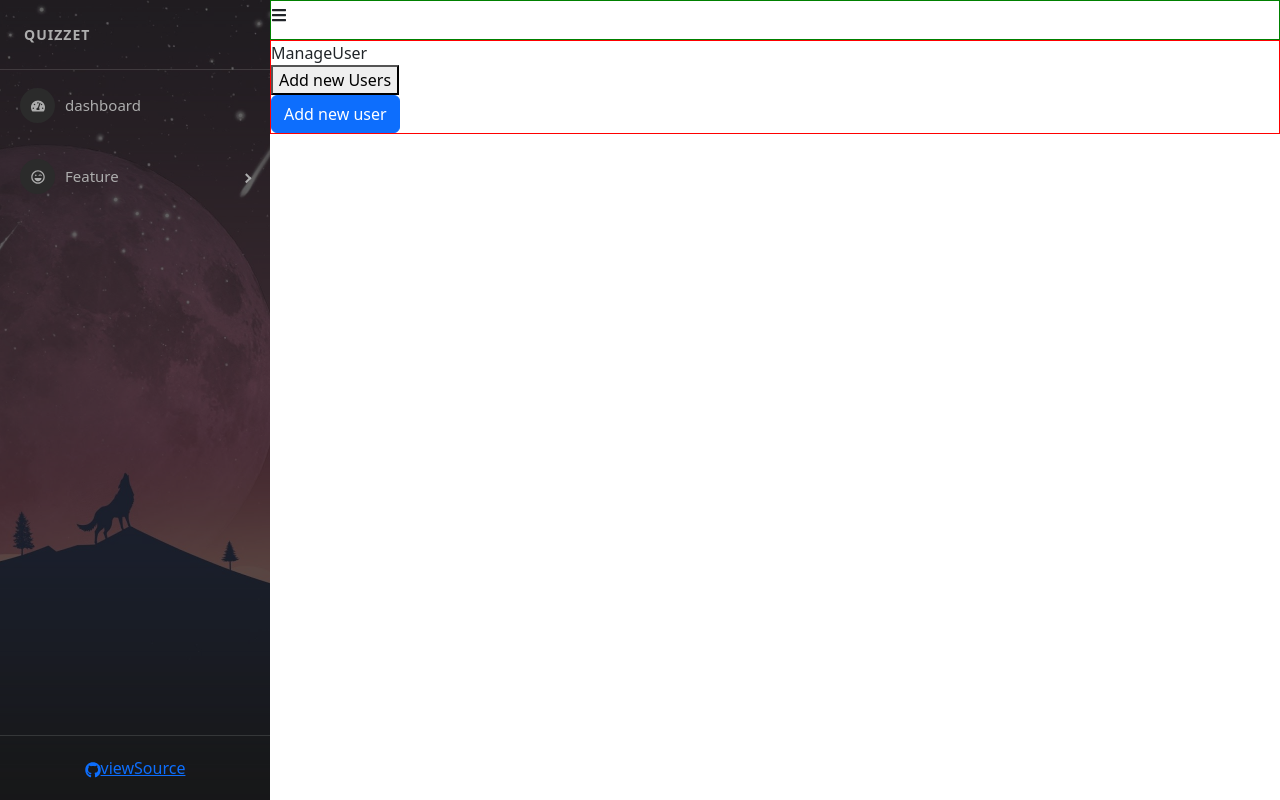
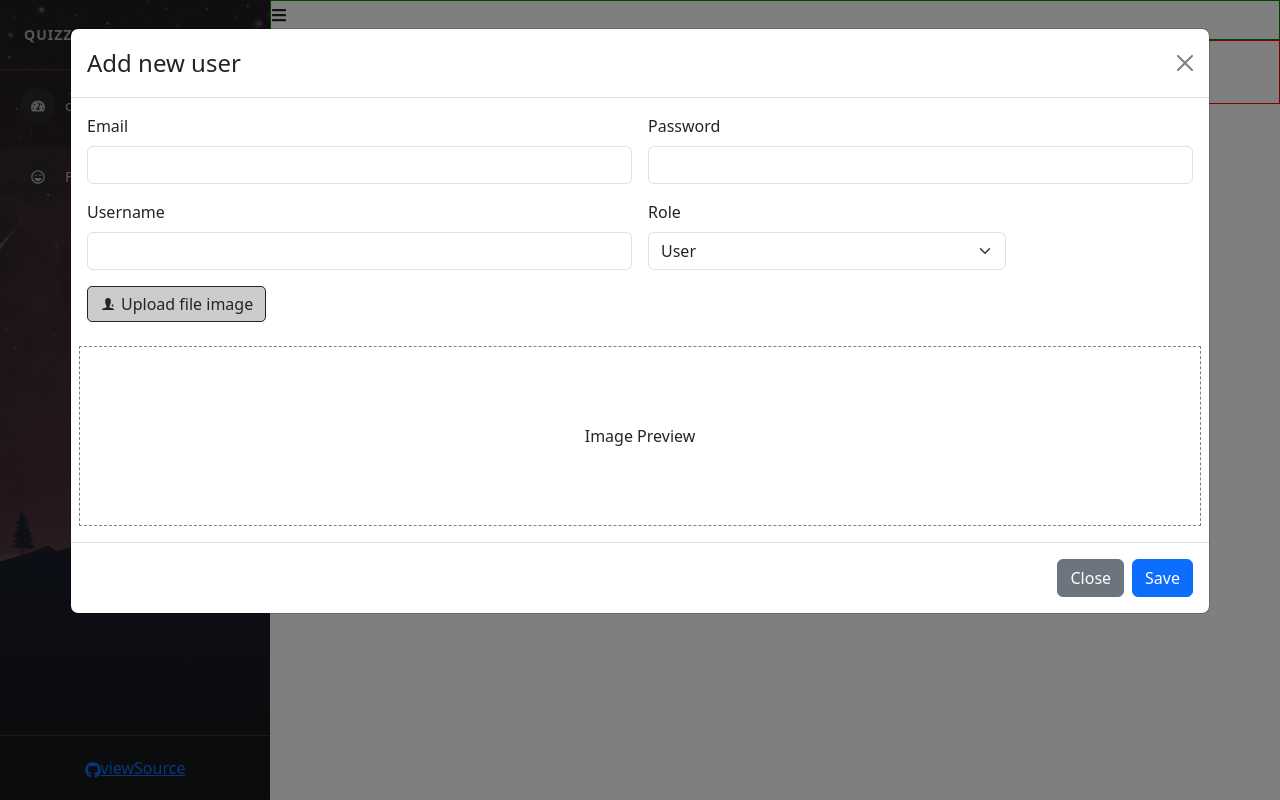
Before and after one commit to tiepnguyen1710/quiz-fe, a React (Create React App) app: page /admin/manage-user in a window 1280 px wide. Both pictures are taken after a click on the button "Add new Users". Built offline with nearby package versions, Linux system fonts and the light colour scheme.

Commit message:
create user

```diff
--- a/src/components/Admin/Content/ManageUser.js
+++ b/src/components/Admin/Content/ManageUser.js
@@ -1,20 +1,39 @@
 import ModalCreateUser from "./ModalCreateUser"
 import "./ManageUser.scss"
+import { useState } from "react"
+import { ToastContainer, toast } from 'react-toastify';
+import 'react-toastify/dist/ReactToastify.css';
 const ManageUser = () => {
+    const [showModalCreateUser, setShowModalCreateUser] = useState(false)
+
     return(
         <div className="manage-user-container">
             <div className="title">
                 ManageUser
             </div>
             <div className="users-content">
-                <div>
-                    <button>Add new Users</button>
+                <div className="btn-add-new">
+                    <button className="btn btn-primary" onClick={() => setShowModalCreateUser(true)}>Add new Users</button>
                 </div>
                 <div>
 
                 </div>
-                <ModalCreateUser/>
+                <ModalCreateUser show={showModalCreateUser} setShow={setShowModalCreateUser}/>
             </div>
+            <ToastContainer
+                position="top-right"
+                autoClose={3000}
+                hideProgressBar={false}
+                newestOnTop={false}
+                closeOnClick
+                rtl={false}
+                pauseOnFocusLoss
+                draggable
+                pauseOnHover
+                theme="light"
+                />
+                {/* Same as */}
+            <ToastContainer />
         </div>
     )
 }
--- a/src/components/Admin/Content/ModalCreateUser.js
+++ b/src/components/Admin/Content/ModalCreateUser.js
@@ -2,12 +2,32 @@
 import Button from 'react-bootstrap/Button';
 import Modal from 'react-bootstrap/Modal';
 import { IoIosPersonAdd } from "react-icons/io";
+import axios from "axios"
+import { toast } from 'react-toastify';
 
-const ModalCreateUser = () => {
-  const [show, setShow] = useState(false);
+const ModalCreateUser = (props) => {
+  const {show, setShow} = props;
 
-  const handleClose = () => setShow(false);
-  const handleShow = () => setShow(true);
+  const handleClose = () => {
+    setShow(false)
+    setEmail("")
+    setUsername("")
+    setPassword("")
+    setRole("USER")
+    setImagePreview("")
+    setImage("")
+
+  };
+
+  const validateEmail = (email) => {
+    return String(email)
+      .toLowerCase()
+      .match(
+        /^(([^<>()[\]\\.,;:\s@"]+(\.[^<>()[\]\\.,;:\s@"]+)*)|.(".+"))@((\[[0-9]{1,3}\.[0-9]{1,3}\.[0-9]{1,3}\.[0-9]{1,3}\])|(([a-zA-Z\-0-9]+\.)+[a-zA-Z]{2,}))$/
+      );
+  };
+
+  //const handleShow = () => setShow(true);
   const [email, setEmail] = useState("");
   const [username, setUsername] = useState("");
   const [password, setPassword] = useState("");
@@ -26,11 +46,42 @@
 
   }
 
+  const handleSubmitCreateUser = async () => {
+    if(!email){
+      toast.error("Email invalid");
+      return;
+    }
+
+    if(!password){
+      toast.error("Password invalid");
+      return;
+    }
+
+    const formCreate = new FormData();
+    formCreate.append("email", email);
+    formCreate.append("username", username);
+    formCreate.append("password", password);
+    formCreate.append("role", role);
+    formCreate.append("userImage", image);
+
+    const res = await axios.post("http://localhost:8081/api/v1/participant", formCreate);
+    console.log(res.data);
+
+    if(res.data.EC === 0){
+      toast.success(res.data.EM);
+      handleClose();
+    }
+
+    if(res.data.EC !== 0){
+      toast.error(res.data.EM);
+    }
+  }
+
   return (
     <>
-      <Button variant="primary" onClick={handleShow}>
+      {/* <Button variant="primary" onClick={handleShow}>
         Add new user
-      </Button>
+      </Button> */}
 
       <Modal show={show} onHide={handleClose} size='xl' backdrop='static' className='modal-add-user'>
         <Modal.Header closeButton>
@@ -81,8 +132,8 @@
           <Button variant="secondary" onClick={handleClose}>
             Close
           </Button>
-          <Button variant="primary" onClick={handleClose}>
-            Save Changes
+          <Button variant="primary" onClick={handleSubmitCreateUser}>
+            Save
           </Button>
         </Modal.Footer>
       </Modal>
```
